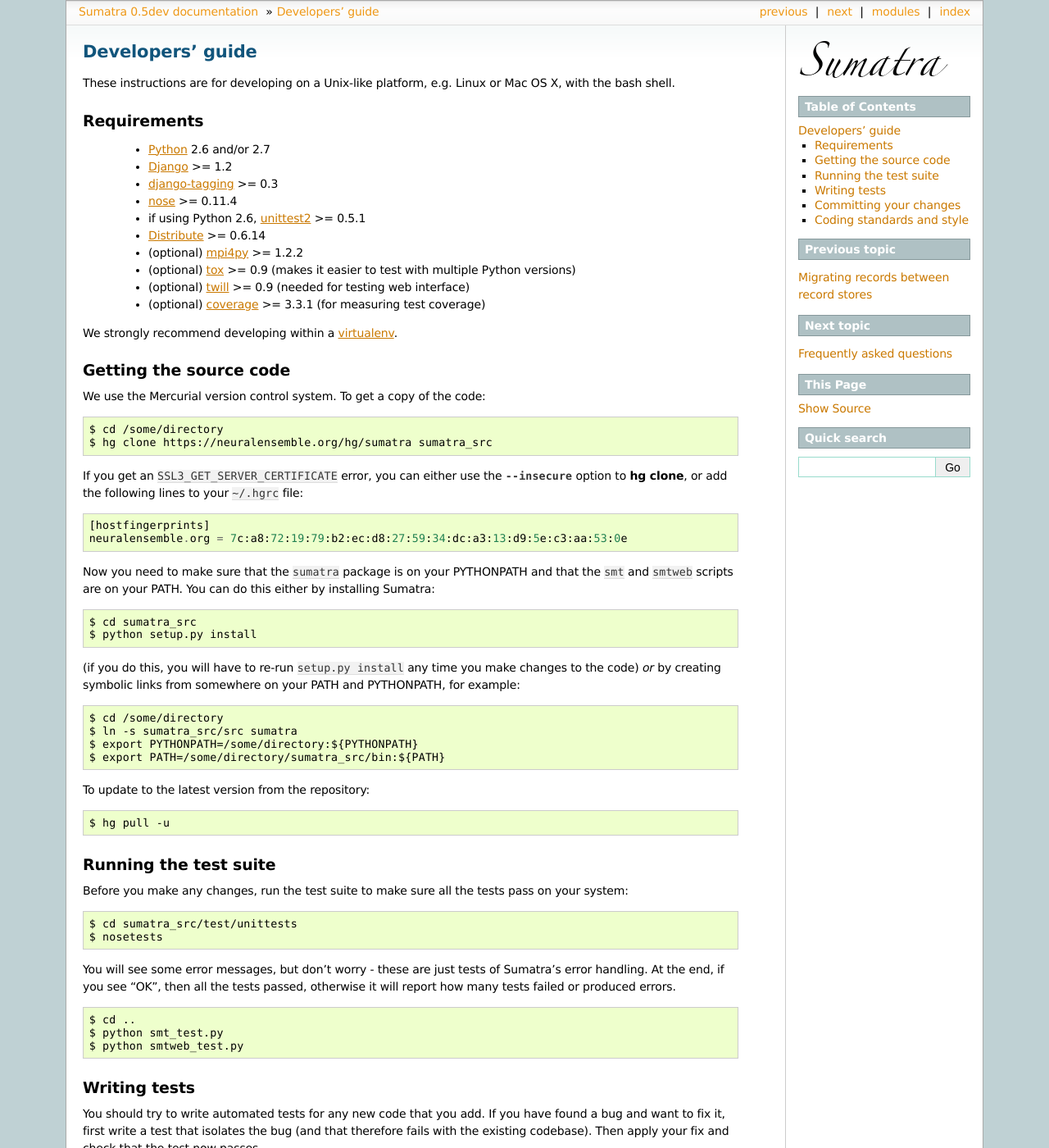
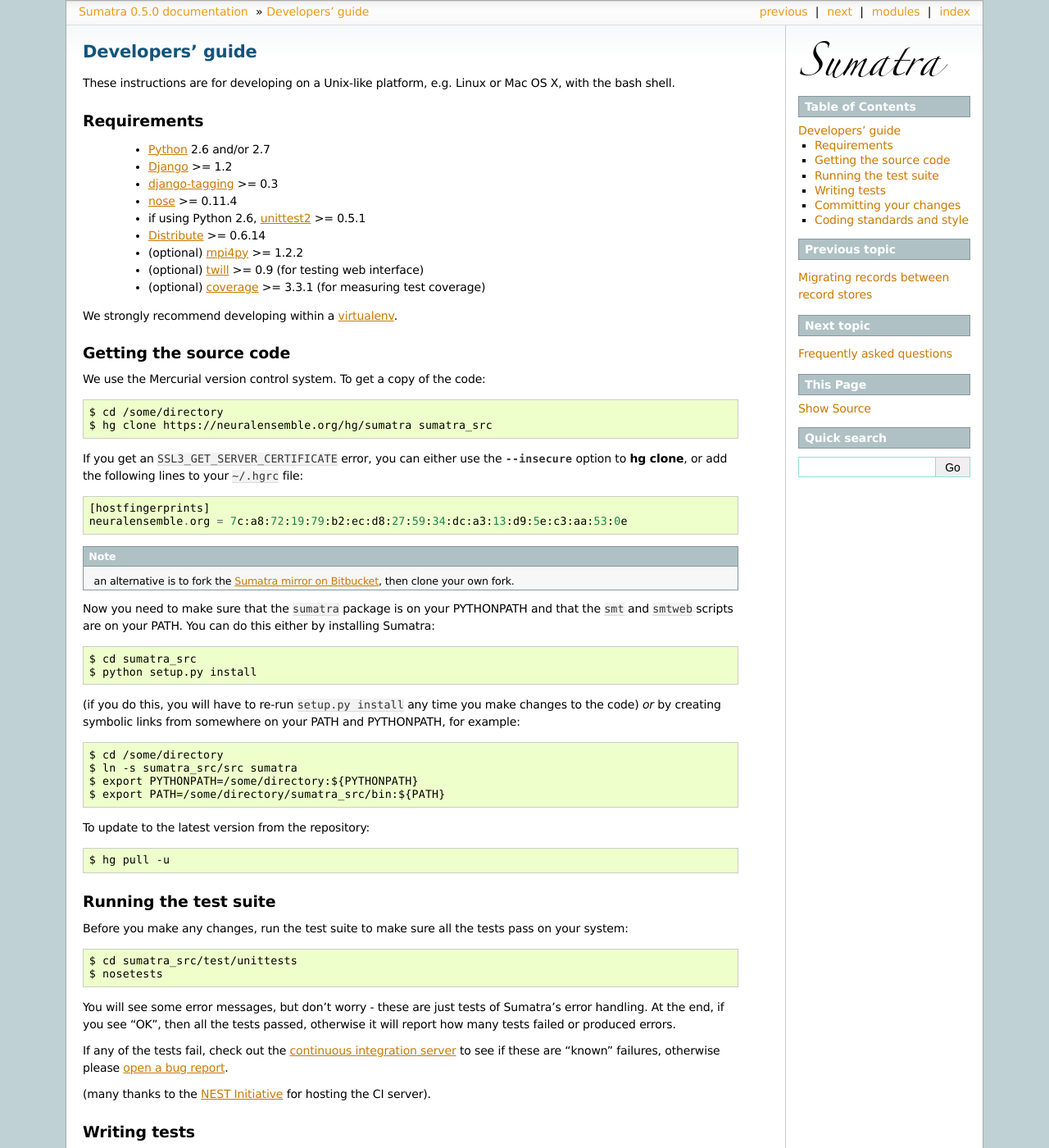
Before and after one commit to open-research/sumatra, a Sphinx documentation site: the page built from doc/developers_guide.txt, in a window 1280 px wide and 1400 px high. Shown: the whole window at 82% size. Built offline with Sphinx 7.4.7, drawn with Linux system fonts in a browser that asks for light colours; pages that are not in the unit, such as notebooks, are missing from menus; some of the changed text lies outside the part shown.

```diff
--- a/doc/authors.txt
+++ b/doc/authors.txt
@@ -27,7 +27,7 @@ current affiliation of a contributor.
 7. Max Planck Institute for Human Development, Berlin, Germany
 8. Laboratoire de Neurophysique et Physiologie, CNRS UMR 8119, Université Paris Descartes, Paris, France
 9. ?
-10. Warwick University
+10. Warwick University, UK
 11. ?
 
 
--- a/doc/conf.py
+++ b/doc/conf.py
@@ -47,7 +47,7 @@ copyright = u'2009-2013 Andrew P. Davison'
 # The short X.Y version.
 version = '0.5'
 # The full version, including alpha/beta/rc tags.
-release = '0.5dev'
+release = '0.5.0'
 
 # The language for content autogenerated by Sphinx. Refer to documentation
 # for a list of supported languages.
--- a/doc/developers_guide.txt
+++ b/doc/developers_guide.txt
@@ -16,8 +16,7 @@ Requirements
     * if using Python 2.6, unittest2_ >= 0.5.1
     * Distribute_ >= 0.6.14
     * (optional) mpi4py_ >= 1.2.2
-    * (optional) tox_ >= 0.9 (makes it easier to test with multiple Python versions)
-    * (optional) twill_ >= 0.9 (needed for testing web interface)
+    * (optional) twill_ >= 0.9 (for testing web interface)
     * (optional) coverage_ >= 3.3.1 (for measuring test coverage)
 
 .. can setup.py install all these?
@@ -38,6 +37,9 @@ to your :file:`~/.hgrc` file::
 
   [hostfingerprints]
   neuralensemble.org = 7c:a8:72:19:79:b2:ec:d8:27:59:34:dc:a3:13:d9:5e:c3:aa:53:0e
+
+.. note:: an alternative is to fork the `Sumatra mirror on Bitbucket`_, then
+          clone your own fork.
 
 Now you need to make sure that the ``sumatra`` package is on your PYTHONPATH and
 that the ``smt`` and ``smtweb`` scripts are on your PATH. You can do this either
@@ -60,6 +62,7 @@ To update to the latest version from the repository::
     $ hg pull -u
 
 
+
 Running the test suite
 ----------------------
 
@@ -73,13 +76,10 @@ You will see some error messages, but don't worry - these are just tests of
 Sumatra's error handling. At the end, if you see "OK", then all the tests
 passed, otherwise it will report how many tests failed or produced errors.
 
-::
+If any of the tests fail, check out the `continuous integration server`_ to see
+if these are "known" failures, otherwise please `open a bug report`_.
 
-    $ cd ..
-    $ python smt_test.py
-    $ python smtweb_test.py
-
-.. [say what should happen here...]
+(many thanks to the `NEST Initiative`_ for hosting the CI server).
 
 
 Writing tests
@@ -107,6 +107,8 @@ If you have a NeuralEnsemble account, you can now push your changes to the
 central repository::
 
     $ hg push https://neuralensemble.org/hg/sumatra
+
+If you are using Bitbucket, you can open a pull request.
 
 Otherwise, you can create a patch::
 
@@ -142,3 +144,7 @@ Python 2.6 and 2.7.
 .. _`PEP 8`: http://www.python.org/dev/peps/pep-0008/
 .. _`issue tracker`: http://neuralensemble.org/trac/sumatra
 .. _virtualenv: http://www.virtualenv.org
+.. _`Sumatra mirror on Bitbucket`: https://bitbucket.org/apdavison/sumatra
+.. _`continuous integration server`: https://qa.nest-initiative.org/view/Sumatra/job/sumatra/
+.. _`NEST Initiative`: http://www.nest-initiative.org/
+.. _`open a bug report`: https://neuralensemble.org/trac/sumatra/newticket
--- a/doc/parameter_files.txt
+++ b/doc/parameter_files.txt
@@ -51,6 +51,12 @@ JSON
 ----
 
 See http://www.json.org/.
+
+
+YAML
+----
+
+See http://www.yaml.org
 
 
 NeuroTools format
--- a/src/__init__.py
+++ b/src/__init__.py
@@ -3,4 +3,4 @@ __all__ = ['commands', 'datastore', 'formatting', 'launch', 'parameters',
            'dependency_finder', 'external', 'web', 'decorators', 'publishing',
            'users', 'core']
 
-__version__ = "0.5.0dev"
+__version__ = "0.5.0"
```
Also changed, not shown: 1 other file.
